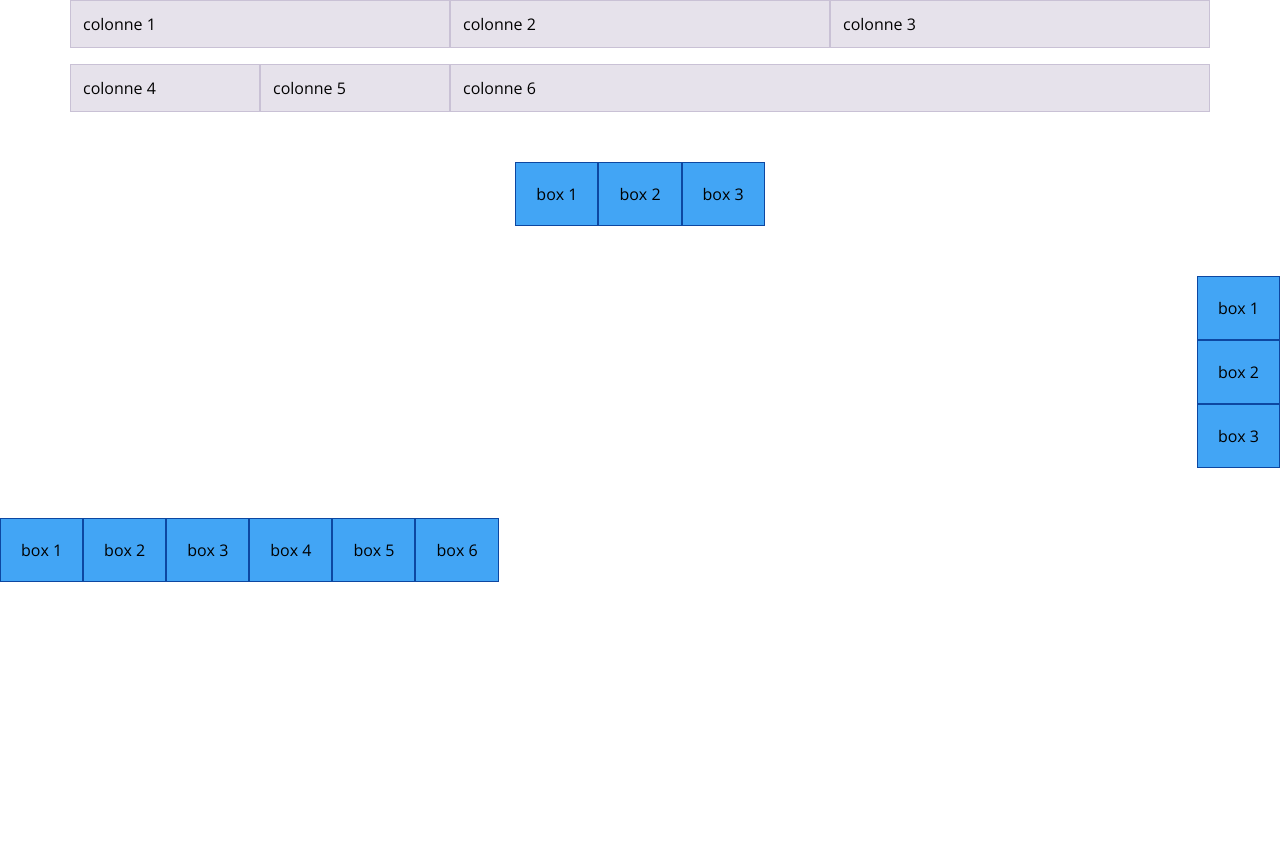
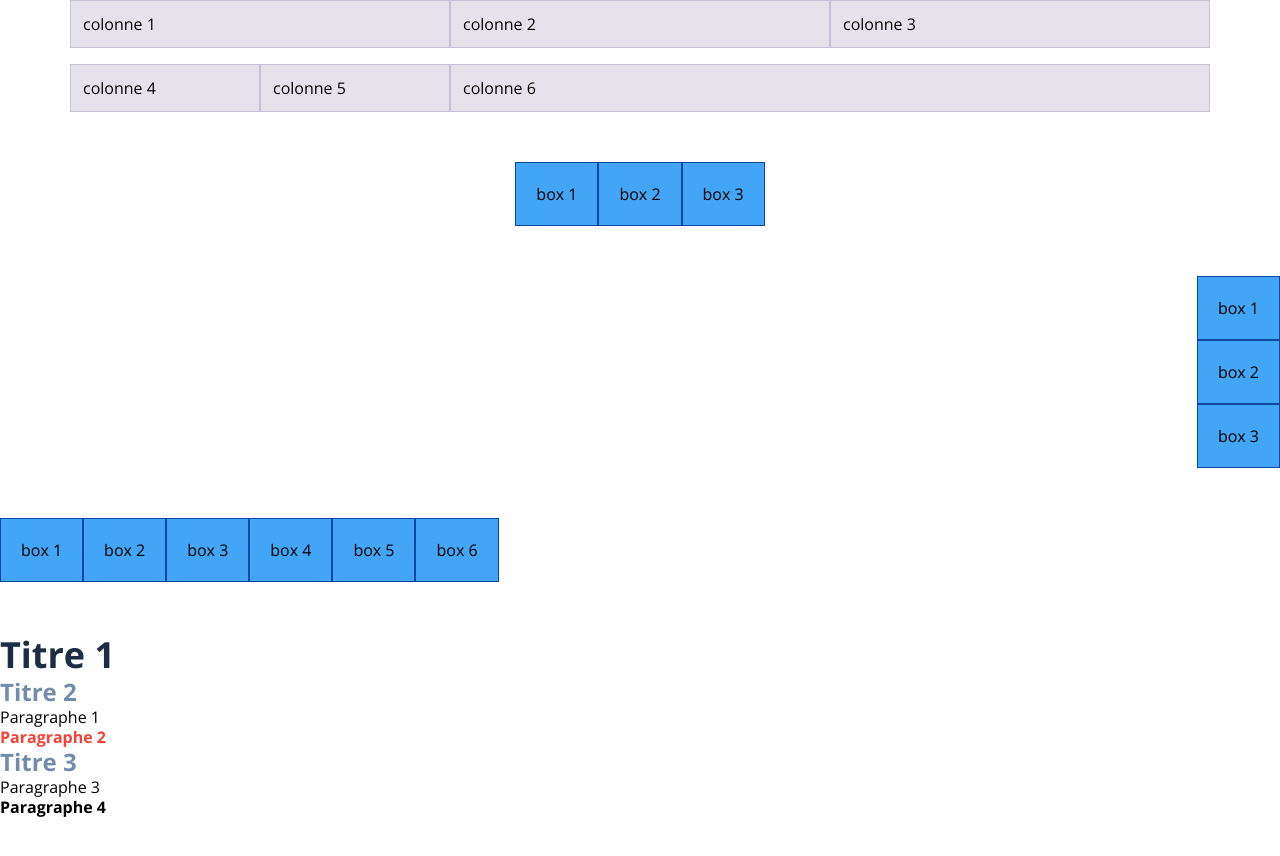
Before and after one commit to GiuliaCariulo/examen-revision, a website built with Parcel: page src/index.html in a window 1280 px wide. Before the commit the page ends 800 px from the top, so only its background shows below. Built offline with nearby package versions, Linux system fonts and the light colour scheme.

Commit message:
selectors

```diff
--- a/src/index.html
+++ b/src/index.html
@@ -13,7 +13,7 @@
     />
   </head>
   <body>
-    <section class="bootstrap">
+    <section>
       <div class="container">
         <div class="row">
           <div class="col-12 col-lg-4">colonne 1</div>
@@ -27,7 +27,7 @@
         </div>
       </div>
     </section>
-    <section class="flexbox">
+    <section>
       <div class="flex flex-1">
         <div class="flex-box">box 1</div>
         <div class="flex-box">box 2</div>
@@ -46,8 +46,20 @@
         <div class="flex-box">box 5</div>
         <div class="flex-box">box 6</div>
       </div>
+    </sectionap>
+    <section>
+      <div class="selectors">
+        <h2>Titre 1</h2>
+        <div class="article">
+          <h3>Titre 2</h3>
+          <p>Paragraphe 1</p>
+          <p class="highlight">Paragraphe 2</p>
+        </div>
+        <h3>Titre 3</h3>
+        <p>Paragraphe 3</p>
+        <p class="highlight">Paragraphe 4</p>
+      </div>
     </section>
-
     <script src="js/main.js" type="module"></script>
   </body>
 </html>
--- a/src/scss/main.scss
+++ b/src/scss/main.scss
@@ -2,3 +2,4 @@
 @import "layout";
 @import "bootstrap/scss/bootstrap-grid";
 @import "modules/flex";
+@import "modules/selectors";
--- /dev/null
+++ b/src/scss/modules/_selectors.scss
@@ -0,0 +1,26 @@
+.selectors {
+  line-height: 20px;
+}
+
+.selectors h2 {
+  color: #1d2d44;
+  font-size: 36px;
+  font-weight: 700;
+
+  line-height: 45px;
+}
+
+.selectors h3 {
+  color: #748cab;
+  font-size: 24px;
+  font-weight: 700;
+  line-height: 30px;
+}
+
+.selectors .highlight {
+  font-weight: 700;
+}
+
+.selectors .article .highlight {
+  color: #f44336;
+}
```
